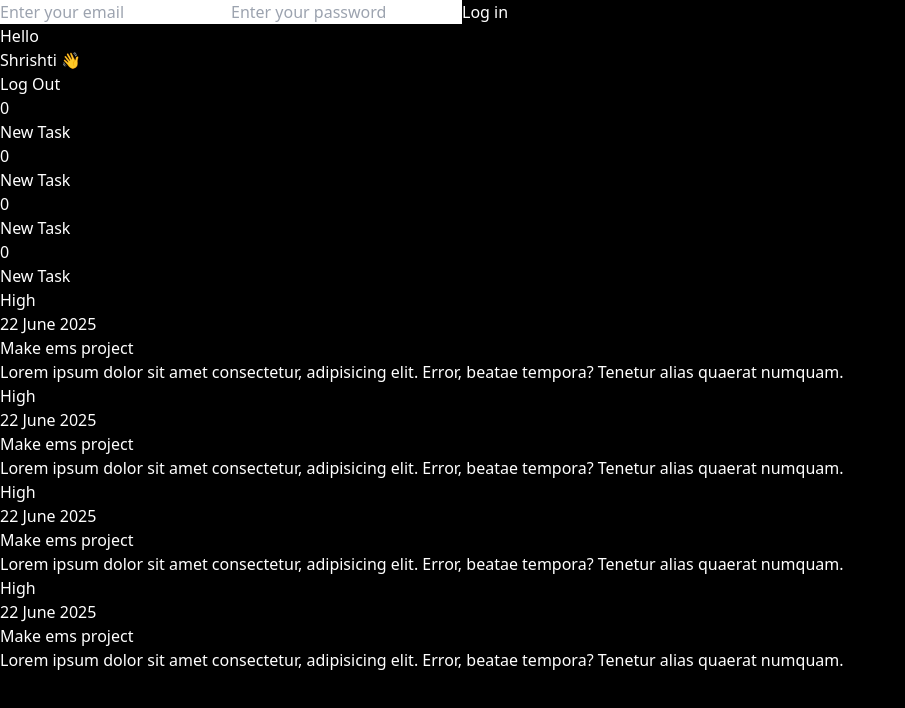
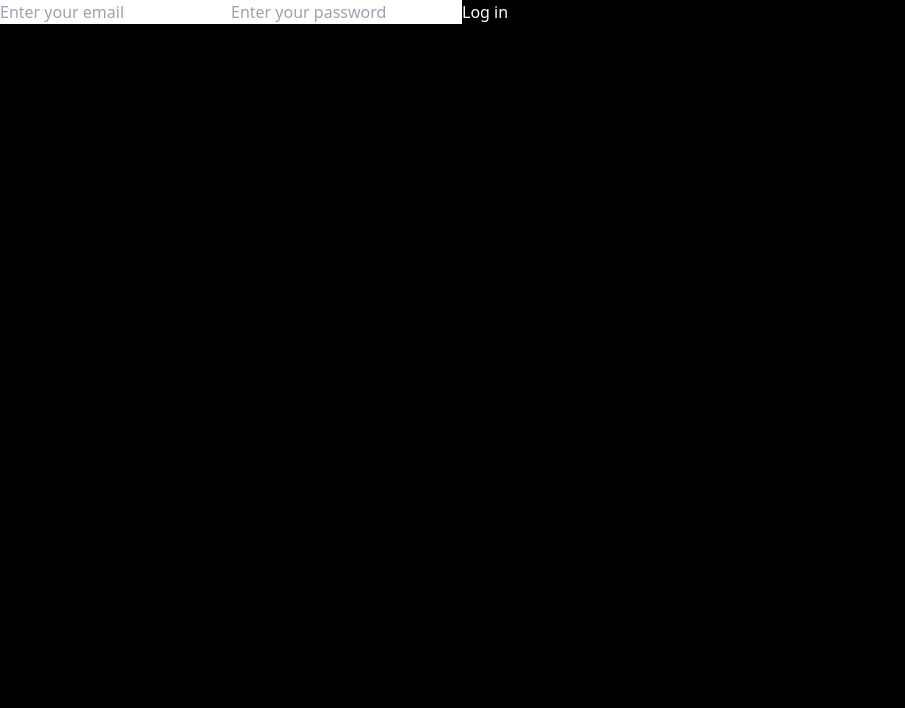
Before and after one commit to Shrishti554/ems, a React (Vite) app: page / in a window 1280 px wide. Shown: the top 708 px of the page, without its empty margins (0-905 px from the left). Built offline with nearby package versions, Linux system fonts and the light colour scheme.

Commit message:
loggedin localStorage

```diff
--- a/eslint.config.js
+++ b/eslint.config.js
@@ -28,6 +28,7 @@ export default [
       ...react.configs.recommended.rules,
       ...react.configs['jsx-runtime'].rules,
       ...reactHooks.configs.recommended.rules,
+      'react/prop-types': 'off',
       'react/jsx-no-target-blank': 'off',
       'react-refresh/only-export-components': [
         'warn',
--- a/src/App.jsx
+++ b/src/App.jsx
@@ -53,7 +53,7 @@ return (
 
    <>
   {!user ?  <Login handleLogin={handleLogin} />: ''}
-  {user == 'admin' ?  <AdminDashboard /> : <EmployeeDashBoard  data={loggInUserData}/>}
+  {user == 'admin' ?  <AdminDashboard /> : (user == 'employee' ?  <EmployeeDashBoard  data={loggInUserData}/> : null)}
 
    </>
   )
--- a/src/components/Dashboard/EmployeeDashBoard.jsx
+++ b/src/components/Dashboard/EmployeeDashBoard.jsx
@@ -3,14 +3,17 @@ import TaskListNumber from "../other/TaskListNumber"
 import TaskList from "../TaskList/TaskList"
 
 const EmployeeDashBoard = ({data}) => {
-  console.log(data)
+
   return (
     <div className="p-10 bg-[#1C1C1C] h-screen">
-       <Header />
-       <TaskListNumber />
-       <TaskList />
+       <Header  data ={data}/>
+       <TaskListNumber  data ={data}/>
+       <TaskList data ={data} />
     </div>
   )
 }
 
+
+
+
 export default EmployeeDashBoard
--- a/src/components/other/Header.jsx
+++ b/src/components/other/Header.jsx
@@ -1,4 +1,6 @@
-const Header = () => {
+const Header = ({data}) => {
+
+  console.loh(data)
   return (
     <div className="flex   w-100 items-end justify-between ">
         <h1 className="text-2xl  font-medium"> Hello <br /> <span className="text-3xl  font-semibold ">Shrishti 👋</span> </h1>
--- a/src/context/AuthProvider.jsx
+++ b/src/context/AuthProvider.jsx
@@ -10,11 +10,9 @@ const AuthProvider = ({ children }) => {
  const [userData, setUserData] = useState(null)
 useEffect(() => {
     const {employees , admin} = getLocalStorage()
-        setUserData({employees , admin})
+        setUserData({employees , admin});
 
 }, [])
-
-
 
   return (
     <div>
```
